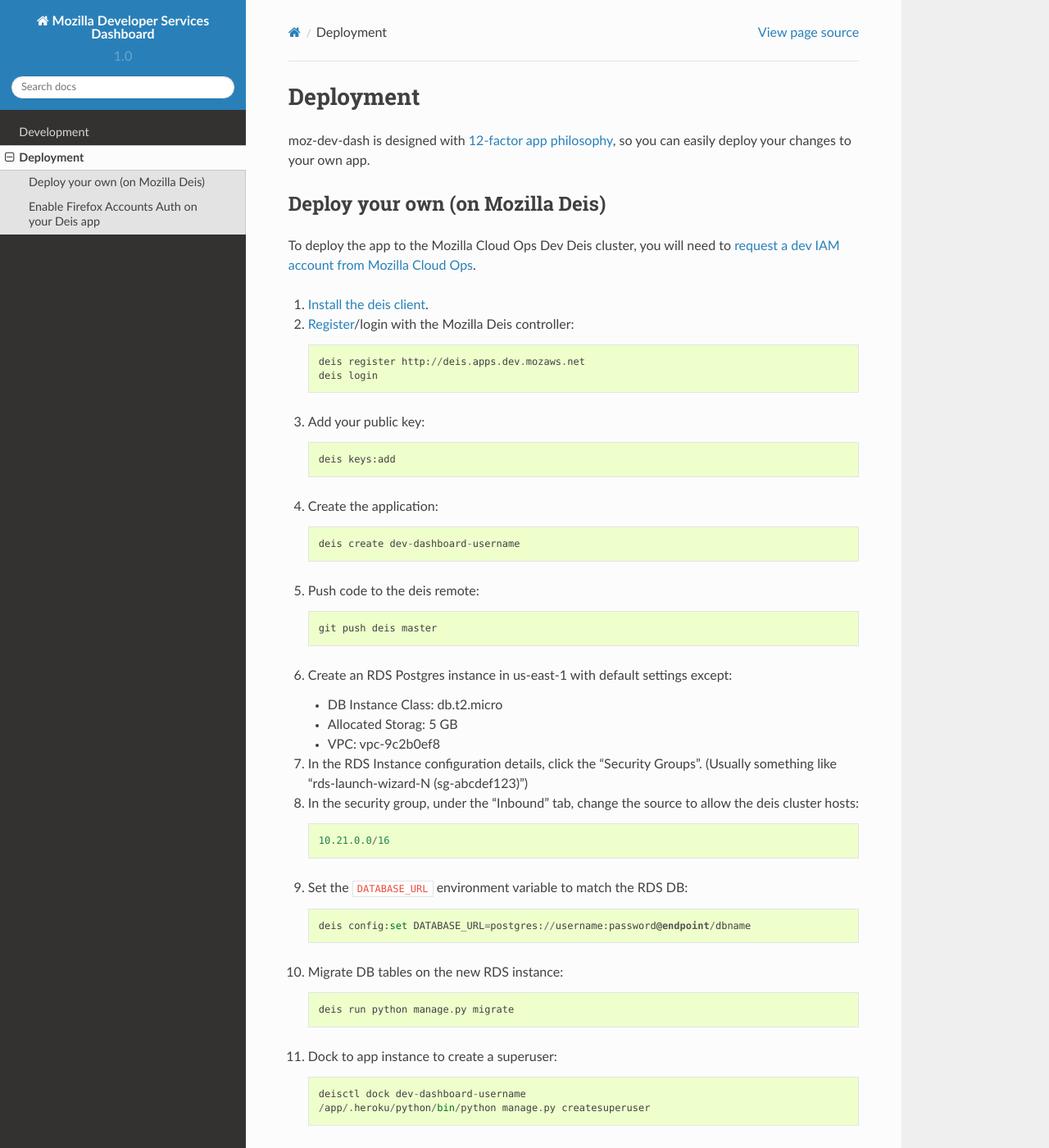
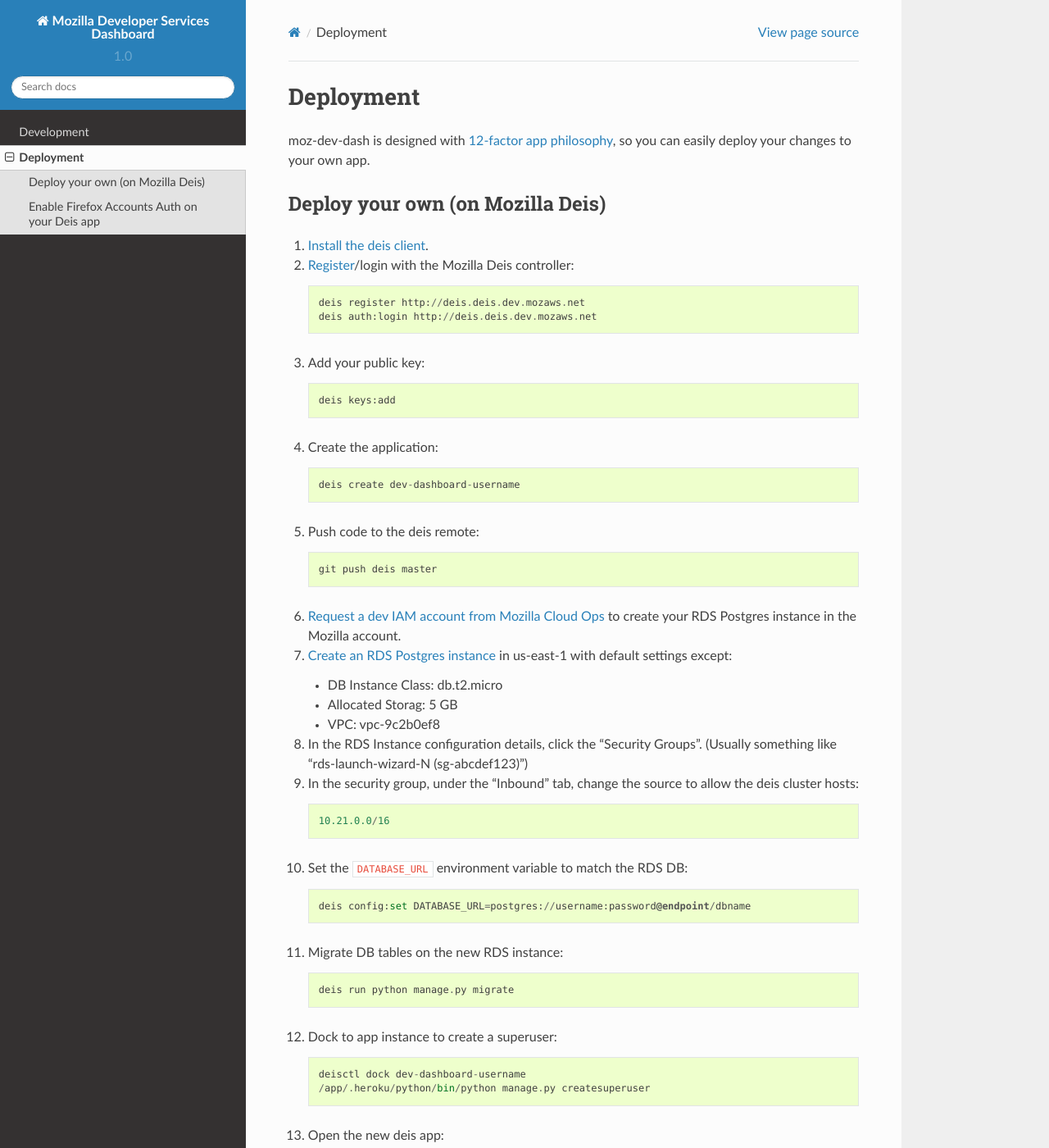
Before and after one commit to mozilla-services/push-dev-dashboard, a Sphinx documentation site: the page built from docs/deployment.rst, in a window 1280 px wide and 1400 px high. Shown: the whole window at 82% size. Built offline with Sphinx 7.4.7 and the Read the Docs theme 2.0.0, drawn with Linux system fonts in a browser that asks for light colours; some of the changed text lies outside the part shown.

Commit message:
update stage server to deis on aws

```diff
--- a/docs/deployment.rst
+++ b/docs/deployment.rst
@@ -8,15 +8,12 @@
 Deploy your own (on Mozilla Deis)
 ---------------------------------
 
-To deploy the app to the Mozilla Cloud Ops Dev Deis cluster, you will need to
-`request a dev IAM account from Mozilla Cloud Ops`_.
-
 #. `Install the deis client`_.
 
 #. `Register`_/login with the Mozilla Deis controller::
 
-    deis register http://deis.apps.dev.mozaws.net
-    deis login
+    deis register http://deis.deis.dev.mozaws.net
+    deis auth:login http://deis.deis.dev.mozaws.net
 
 #. Add your public key::
 
@@ -30,7 +27,10 @@
 
     git push deis master
 
-#. Create an RDS Postgres instance in us-east-1 with default settings except:
+#. `Request a dev IAM account from Mozilla Cloud Ops`_ to create your RDS
+   Postgres instance in the Mozilla account.
+
+#. `Create an RDS Postgres instance`_ in us-east-1 with default settings except:
 
    * DB Instance Class: db.t2.micro
    * Allocated Storag: 5 GB
@@ -61,7 +61,8 @@
 
     deis open
 
-.. _request a dev IAM account from Mozilla Cloud Ops: https://mana.mozilla.org/wiki/display/SVCOPS/Requesting+A+Dev+IAM+account+from+Cloud+Operations
+.. _Request a dev IAM account from Mozilla Cloud Ops: https://mana.mozilla.org/wiki/display/SVCOPS/Requesting+A+Dev+IAM+account+from+Cloud+Operations
+.. _Create an RDS Postgres instance: https://console.aws.amazon.com/rds/home?region=us-east-1#launch-dbinstance:ct=dashboard:
 .. _Install the deis client: http://docs.deis.io/en/latest/using_deis/install-client.html
 .. _Register: http://docs.deis.io/en/latest/using_deis/register-user.html
 
@@ -75,15 +76,15 @@
 #. Go to `register your own Firefox Accounts OAuth Client`_:
 
     * Client name: moz-dev-dash-username
-    * Redirect URI: http://dev-dashboard-username.apps.dev.mozaws.net/accounts/fxa/login/callback/
+    * Redirect URI: http://dev-dashboard-username.deis.dev.mozaws.net/accounts/fxa/login/callback/
     * Trusted Mozilla Client: **CHECKED**
 
    Be sure to copy the client secret - you can't see it again.
 
-#. Go to http://dev-dashboard.apps-username.dev.mozaws.net//admin/socialaccount/socialapp/add/
+#. Go to http://dev-dashboard-username.deis.dev.mozaws.net//admin/socialaccount/socialapp/add/
    to :ref:`enable Firefox Accounts Auth` like a local machine; this time using your own new Firefox Accounts OAuth Client ID and Secret
 
-#. Sign in at http://dev-dashboard.apps.dev.mozaws.net/ with a Firefox
+#. Sign in at http://dev-dashboard.deis.dev.mozaws.net/ with a Firefox
    Account.
 
 
--- a/docs/index.rst
+++ b/docs/index.rst
@@ -34,7 +34,7 @@
 :Issues:        https://github.com/mozilla-services/push-dev-dashboard/issues
 :IRC:           irc://irc.mozilla.org/mds
 :Mailing list:  https://lists.mozilla.org/listinfo/mds-public
-:Servers:       https://moz-push-dash.herokuapp.com (stage)
+:Servers:       http://dev-dashboard.deis.dev.mozaws.net/ (stage)
 
 
 Contents
```
